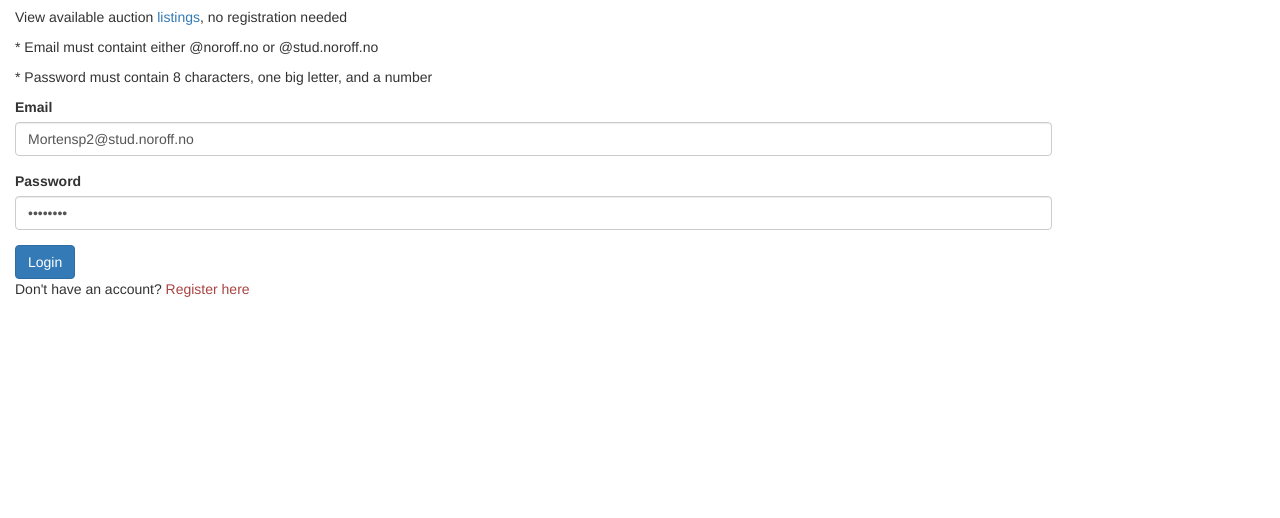
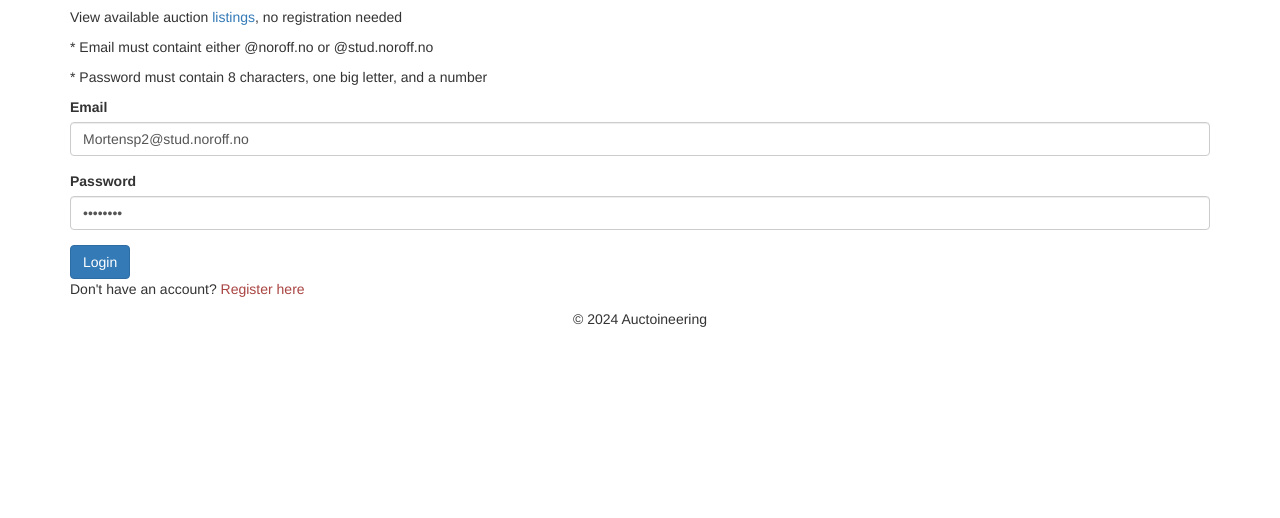
Before and after one commit to Ramsnes/semester_project_2, a website with bundled scripts: page index.html in a window 1280 px wide. Shown: the part 282-800 px from the top of the page. Built offline with nearby package versions, Linux system fonts and the light colour scheme.

```diff
--- a/index.html
+++ b/index.html
@@ -39,7 +39,8 @@
     <!-- nav end -->
 
     <main>
-      <div class="container col-lg-10 col-xl-8 col-xxl-6 d-flex flex-column">
+      <div class="container d-flex flex-column">
+        <!-- <div class="container col-lg-10 col-xl-8 col-xxl-6 d-flex flex-column"> -->
         <!-- Heading  -->
         <section class="headers">
           <div class="text p-5 text-light d-sm-none d-xs-none">
```
